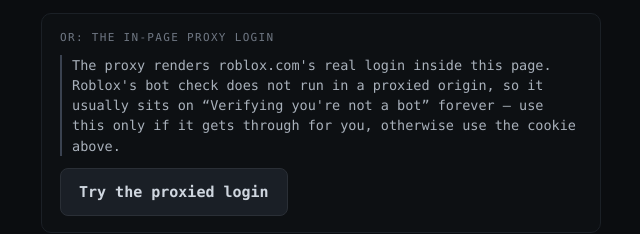
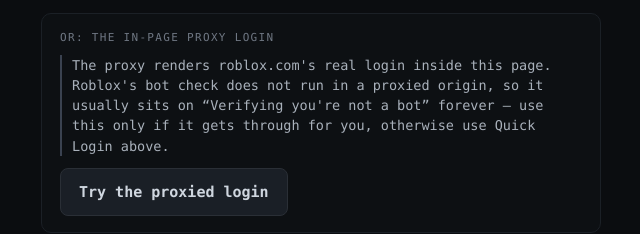
Before and after one commit to damonrosshutchins-boop/roblox-web-ported, a plain HTML site: page index.html in a window 1280 px wide. Shown: the part 1340-1574 px from the top of the page, without its empty margins (319-959 px from the left). Drawn offline with Linux system fonts and the light colour scheme.

Commit message:
Point the proxy note at Quick Login
The proxy card still told people to fall back to the pasted cookie,
which is now the second choice.

Generated with Codebuff 🤖
Co-Authored-By: Codebuff <noreply@codebuff.com>

```diff
--- a/index.html
+++ b/index.html
@@ -97,7 +97,7 @@
     <div class="step">or: the in-page proxy login</div>
     <p class="warnline">The proxy renders roblox.com's real login inside this page. Roblox's bot
        check does not run in a proxied origin, so it usually sits on “Verifying you're not a bot”
-       forever — use this only if it gets through for you, otherwise use the cookie above.</p>
+       forever — use this only if it gets through for you, otherwise use Quick Login above.</p>
     <a class="btn quiet" href="proxy.html" id="signin">Try the proxied login</a>
   </section>
 
```
